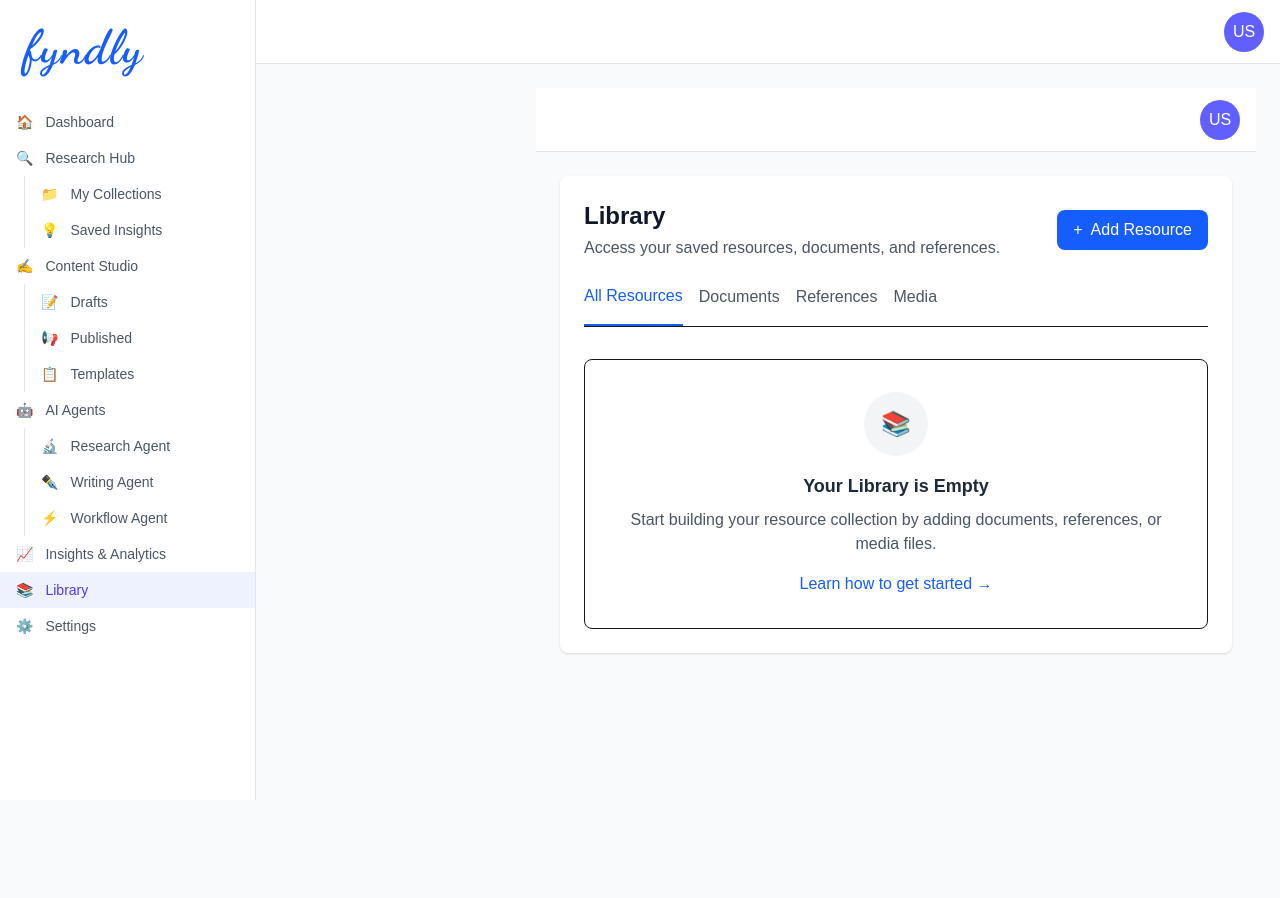
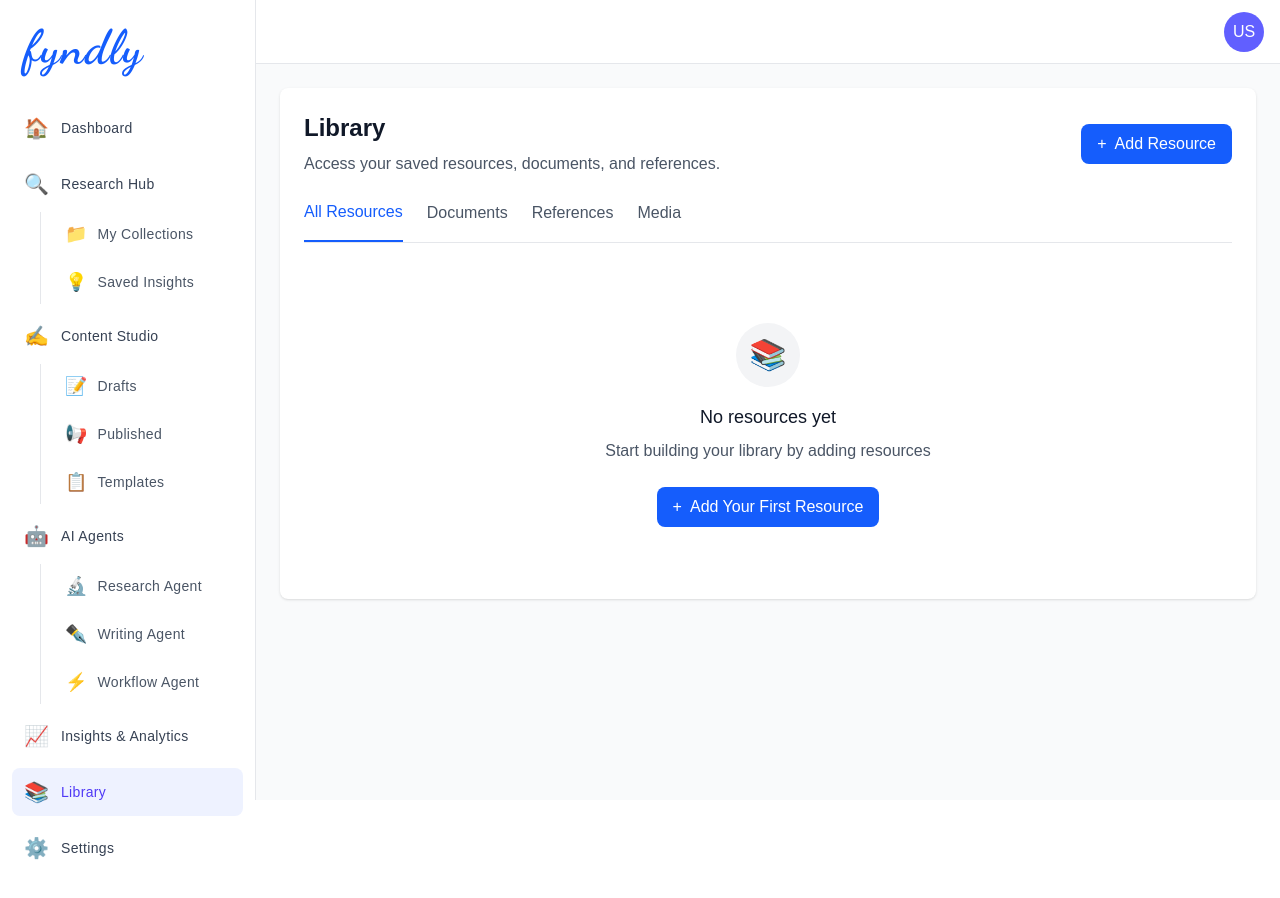
Before and after one commit to prabhupant/fyndly_frontend, a Next.js app in the folder fyndly/: page /library in a window 1280 px wide. Shown: the top 898 px of the page. After the commit the page ends 800 px from the top, so only its background shows below. Built offline with nearby package versions, Linux system fonts and the light colour scheme.

Commit message:
Fix library page

```diff
--- a/fyndly/src/app/components/layout/LeftPanel.tsx
+++ b/fyndly/src/app/components/layout/LeftPanel.tsx
@@ -50,10 +50,7 @@ const navigation: NavItem[] = [
 export default function LeftPanel() {
   const pathname = usePathname();
 
-  const isActive = (path: string) => {
-    return pathname === path;
-  };
-
+  const isActive = (path: string) => pathname === path;
   const isParentActive = (item: NavItem) =>
     item.subItems?.some(subItem => pathname === subItem.href) || pathname === item.href;
 
@@ -67,34 +64,34 @@ export default function LeftPanel() {
           fyndly
         </h1>
       </div>
-      <nav className="mt-2">
+      <nav className="mt-2 px-3">
         {navigation.map((item) => (
-          <div key={item.href}>
+          <div key={item.href} className="mb-2">
             <Link
               href={item.href}
-              className={`block px-4 py-2 text-sm ${
+              className={`flex items-center px-3 py-2.5 text-sm rounded-lg font-medium transition-all duration-200 ${
                 isParentActive(item)
-                  ? 'bg-indigo-50 text-indigo-600 font-medium'
-                  : 'text-gray-600 hover:bg-gray-50'
+                  ? 'bg-indigo-50 text-indigo-600'
+                  : 'text-gray-700 hover:bg-gray-50 hover:text-gray-900'
               }`}
             >
-              <span className="mr-3">{item.icon}</span>
-              {item.label}
+              <span className="text-xl mr-3">{item.icon}</span>
+              <span className="font-inter tracking-wide">{item.label}</span>
             </Link>
             {item.subItems && (
-              <div className="ml-6 border-l border-gray-200">
+              <div className="ml-7 mt-1 space-y-1 border-l border-gray-200 pl-3">
                 {item.subItems.map((subItem) => (
                   <Link
                     key={subItem.href}
                     href={subItem.href}
-                    className={`block px-4 py-2 text-sm ${
+                    className={`flex items-center px-3 py-2 text-sm rounded-lg font-medium transition-all duration-200 ${
                       isActive(subItem.href)
-                        ? 'bg-indigo-50 text-indigo-600 font-medium'
-                        : 'text-gray-600 hover:bg-gray-50'
+                        ? 'bg-indigo-50 text-indigo-600'
+                        : 'text-gray-600 hover:bg-gray-50 hover:text-gray-900'
                     }`}
                   >
-                    <span className="mr-3">{subItem.icon}</span>
-                    {subItem.label}
+                    <span className="text-lg mr-2.5">{subItem.icon}</span>
+                    <span className="font-inter tracking-wide">{subItem.label}</span>
                   </Link>
                 ))}
               </div>
--- a/fyndly/src/app/library/page.tsx
+++ b/fyndly/src/app/library/page.tsx
@@ -1,14 +1,19 @@
 import React from 'react';
-import MainLayout from '../components/layout/MainLayout';
 
 export default function LibraryPage() {
+  const categories = [
+    { id: 'all', label: 'All Resources' },
+    { id: 'documents', label: 'Documents' },
+    { id: 'references', label: 'References' },
+    { id: 'media', label: 'Media' }
+  ];
+
   return (
-    <MainLayout>
-      <div className="bg-white dark:bg-gray-800 rounded-lg shadow p-6 transition-colors duration-200">
+    <div className="bg-white rounded-lg shadow p-6">
       <div className="flex justify-between items-center mb-6">
         <div>
-            <h1 className="text-2xl font-bold text-gray-900 dark:text-white">Library</h1>
-            <p className="text-gray-600 dark:text-gray-300 mt-1">Access your saved resources, documents, and references.</p>
+          <h1 className="text-2xl font-bold text-gray-900 mb-2">Library</h1>
+          <p className="text-gray-600">Access your saved resources, documents, and references.</p>
         </div>
         <button className="px-4 py-2 bg-blue-600 text-white rounded-lg hover:bg-blue-700 transition-colors duration-200 flex items-center">
           <span className="mr-2">+</span>
@@ -17,36 +22,34 @@ export default function LibraryPage() {
       </div>
 
       <div className="mb-8">
-          <div className="flex items-center space-x-4 border-b dark:border-gray-700 pb-4">
-            <button className="text-blue-600 dark:text-blue-400 border-b-2 border-blue-600 dark:border-blue-400 pb-4 -mb-4 font-medium">
-              All Resources
+        <div className="flex items-center space-x-6 border-b border-gray-200 pb-4">
+          {categories.map((category) => (
+            <button
+              key={category.id}
+              className={`pb-4 -mb-4 font-medium transition-colors duration-200 ${
+                category.id === 'all'
+                  ? 'text-blue-600 border-b-2 border-blue-600'
+                  : 'text-gray-600 hover:text-gray-900'
+              }`}
+            >
+              {category.label}
             </button>
-            <button className="text-gray-600 dark:text-gray-400 hover:text-gray-900 dark:hover:text-white transition-colors duration-200">
-              Documents
-            </button>
-            <button className="text-gray-600 dark:text-gray-400 hover:text-gray-900 dark:hover:text-white transition-colors duration-200">
-              References
-            </button>
-            <button className="text-gray-600 dark:text-gray-400 hover:text-gray-900 dark:hover:text-white transition-colors duration-200">
-              Media
+          ))}
+        </div>
+      </div>
+
+      {/* Empty State */}
+      <div className="text-center py-12">
+        <div className="w-16 h-16 bg-gray-100 rounded-full flex items-center justify-center mx-auto mb-4">
+          <span className="text-3xl">📚</span>
+        </div>
+        <h3 className="text-lg font-medium text-gray-900 mb-2">No resources yet</h3>
+        <p className="text-gray-600 mb-6">Start building your library by adding resources</p>
+        <button className="px-4 py-2 bg-blue-600 text-white rounded-lg hover:bg-blue-700 transition-colors duration-200 inline-flex items-center">
+          <span className="mr-2">+</span>
+          Add Your First Resource
         </button>
       </div>
     </div>
-
-        <div className="grid gap-6 md:grid-cols-2 lg:grid-cols-3">
-          {/* Empty State Card */}
-          <div className="col-span-full border dark:border-gray-700 rounded-lg p-8 text-center">
-            <div className="w-16 h-16 bg-gray-100 dark:bg-gray-700 rounded-full flex items-center justify-center mx-auto mb-4">
-              <span className="text-2xl">📚</span>
-            </div>
-            <h2 className="text-lg font-semibold text-gray-800 dark:text-white mb-2">Your Library is Empty</h2>
-            <p className="text-gray-600 dark:text-gray-400 mb-4">Start building your resource collection by adding documents, references, or media files.</p>
-            <button className="text-blue-600 dark:text-blue-400 hover:text-blue-700 dark:hover:text-blue-300 font-medium">
-              Learn how to get started →
-            </button>
-          </div>
-        </div>
-      </div>
-    </MainLayout>
   );
 }
```
Lines whose indentation alone changed are shown as unchanged.
